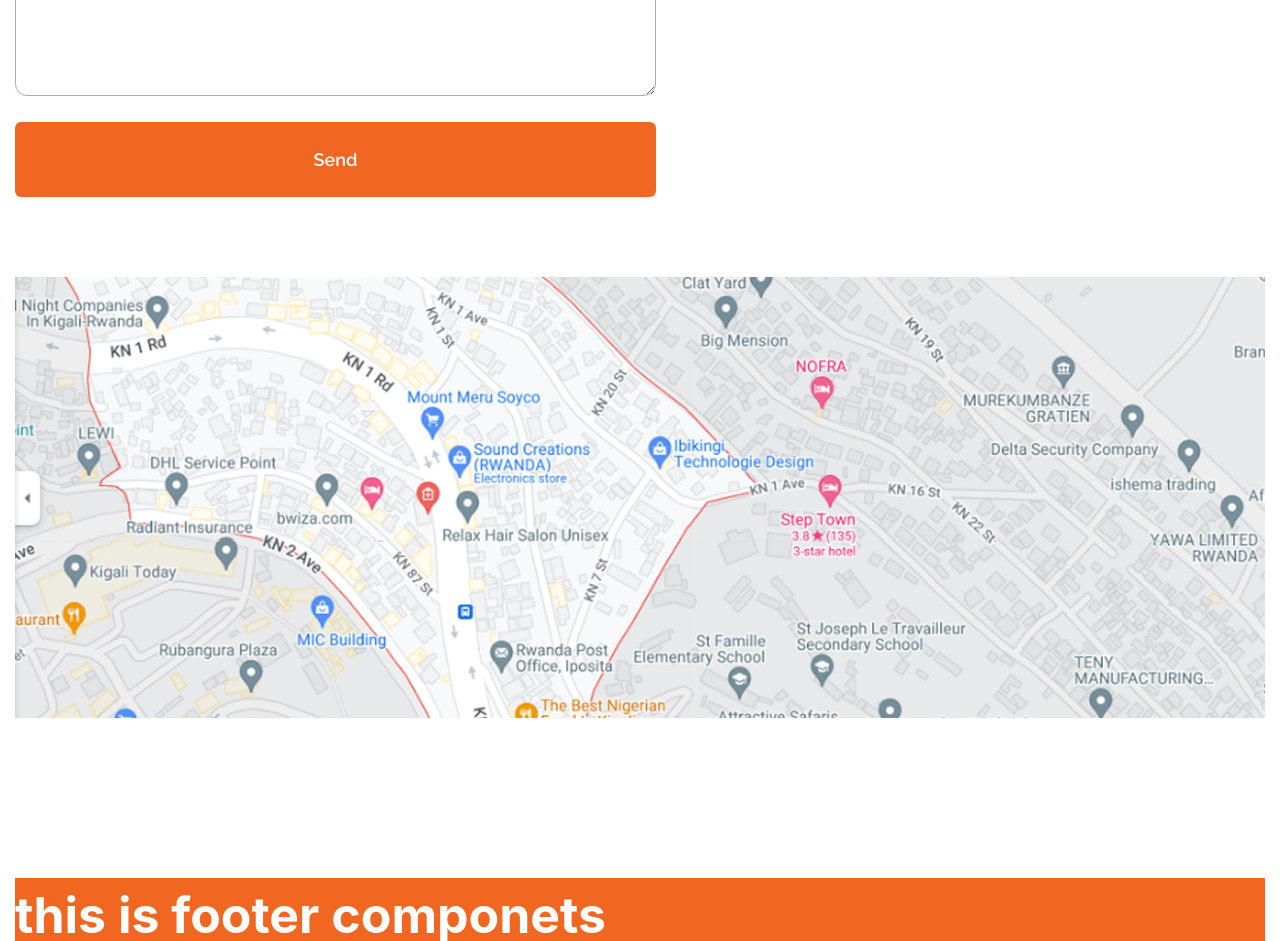
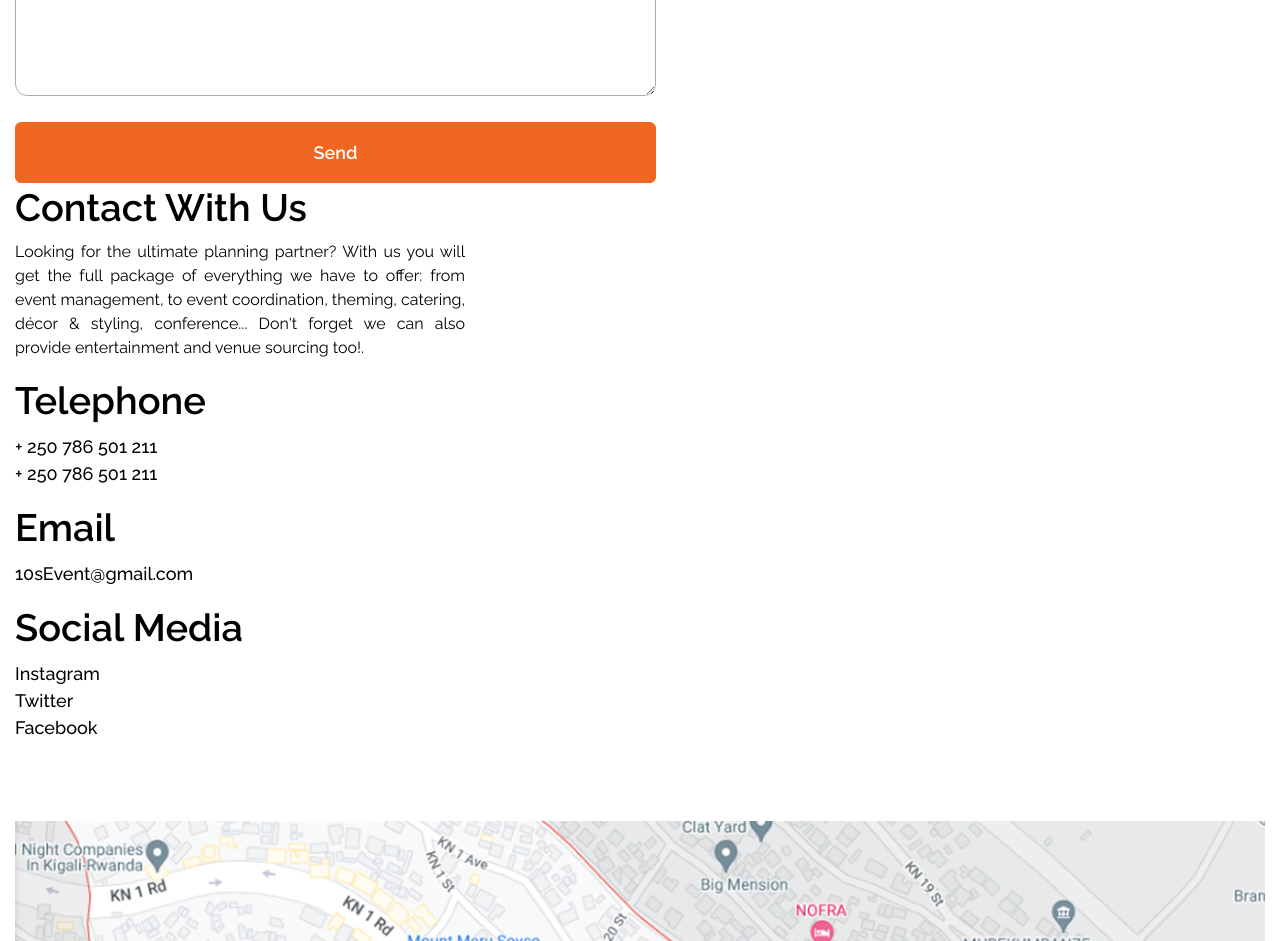
Before and after one commit to Roni006/10sEvent, a React (Vite) app: page /contact-us in a window 1280 px wide. Shown: the part 1100-2041 px from the top of the page. Built offline with nearby package versions, Linux system fonts and the light colour scheme.

Commit message:
creted the right part of contact us components

```diff
--- a/src/pages/ContactBody.jsx
+++ b/src/pages/ContactBody.jsx
@@ -10,7 +10,7 @@
           <div>
             <div className="  items-center gap-25">
               {/* left part  */}
-              <div className="max-w-[641px]  ">
+              <div className="max-w-160.25 ">
                 <h1 className="font-raleway text-[54px] text-[#000000] leading-17.5 font-semibold">
                   Say Hello!
                 </h1>
@@ -70,14 +70,78 @@
                         placeholder="Type your message here..."
                       ></textarea>
                     </div>
-                    <button className="bg-[#f16722] py-5 px-45 w-full rounded-md font-raleway font-semibold text-[18px] leading-8.75 text-white cursor-pointer">
+                    {/* button  */}
+                    <button className="bg-[#f16722] border border-[#f16722] hover:bg-transparent hover:text-[#f16722] duration-300 py-3 px-45 w-full rounded-md font-raleway font-semibold text-[18px] leading-8.75 text-white cursor-pointer">
                       Send
                     </button>
                   </div>
                 </form>
               </div>
               {/* right part  */}
-              <div></div>
+              <div className="flex flex-col gap-4">
+                {/* title and description */}
+                <div>
+                  <h3 className="text-[38px] font-semibold leading-12.25 font-raleway text-[#000000] ">
+                    Contact With Us
+                  </h3>
+
+                  <p className="text-[16px] font-raleway font-normal text-[#000000] max-w-112.5 text-justify pt-2">
+                    Looking for the ultimate planning partner? With us you will
+                    get the full package of everything we have to offer: from
+                    event management, to event coordination, theming, catering,
+                    décor & styling, conference... Don't forget we can also
+                    provide entertainment and venue sourcing too!.
+                  </p>
+                </div>
+
+                {/* telephone number  */}
+                <div>
+                  <h3 className="text-[38px] font-semibold leading-12.25 font-raleway text-[#000000] pb-2">
+                    Telephone
+                  </h3>
+
+                  <ul>
+                    <li className="text-[18px] font-medium font-raleway text-[#000000] hover:text-[#f16722] duration-300">
+                      <a href="tel: + 250 786 501 211">+ 250 786 501 211</a>
+                    </li>
+                    <li className="text-[18px] font-medium font-raleway text-[#000000] hover:text-[#f16722] duration-300">
+                      <a href="tel: + 250 786 501 211">+ 250 786 501 211</a>
+                    </li>
+                  </ul>
+                </div>
+
+                {/* email  */}
+                <div>
+                  <h3 className="text-[38px] font-semibold leading-12.25 font-raleway text-[#000000] pb-2">
+                    Email
+                  </h3>
+
+                  <ul>
+                    <li className="text-[18px] font-medium font-raleway text-[#000000]">
+                      <a href="mailto:10sEvent@gmail.com">10sEvent@gmail.com</a>
+                    </li>
+                  </ul>
+                </div>
+
+                {/* social media  */}
+                <div>
+                  <h3 className="text-[38px] font-semibold leading-12.25 font-raleway text-[#000000] pb-2">
+                    Social Media
+                  </h3>
+
+                  <ul className="">
+                    <li className="text-[18px] font-medium font-raleway text-[#000000] hover:text-[#f16722] duration-300">
+                      <a href="#">Instagram</a>
+                    </li>
+                    <li className="text-[18px] font-medium font-raleway text-[#000000] hover:text-[#f16722] duration-300">
+                      <a href="#">Twitter</a>
+                    </li>
+                    <li className="text-[18px] font-medium font-raleway text-[#000000] hover:text-[#f16722] duration-300">
+                      <a href="#">Facebook</a>
+                    </li>
+                  </ul>
+                </div>
+              </div>
             </div>
 
             {/* side map  */}
```
